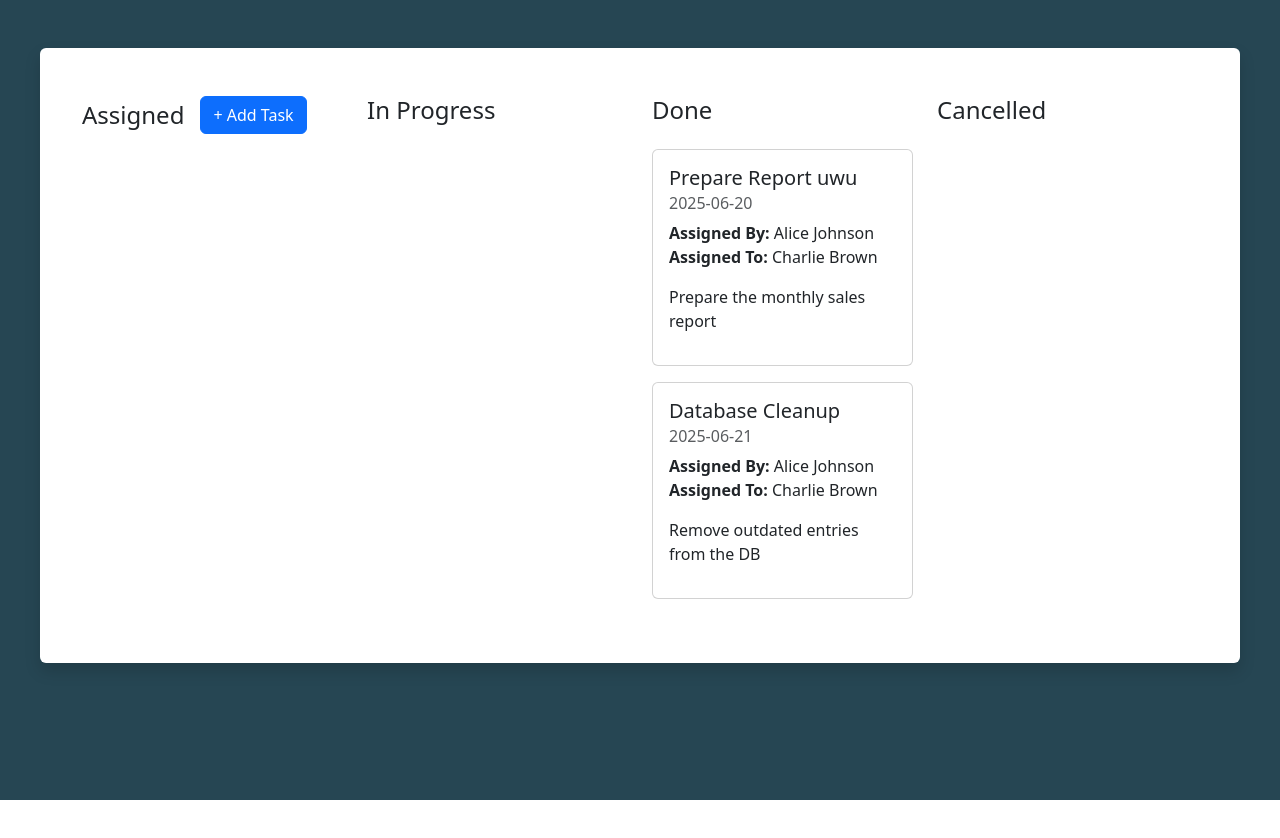
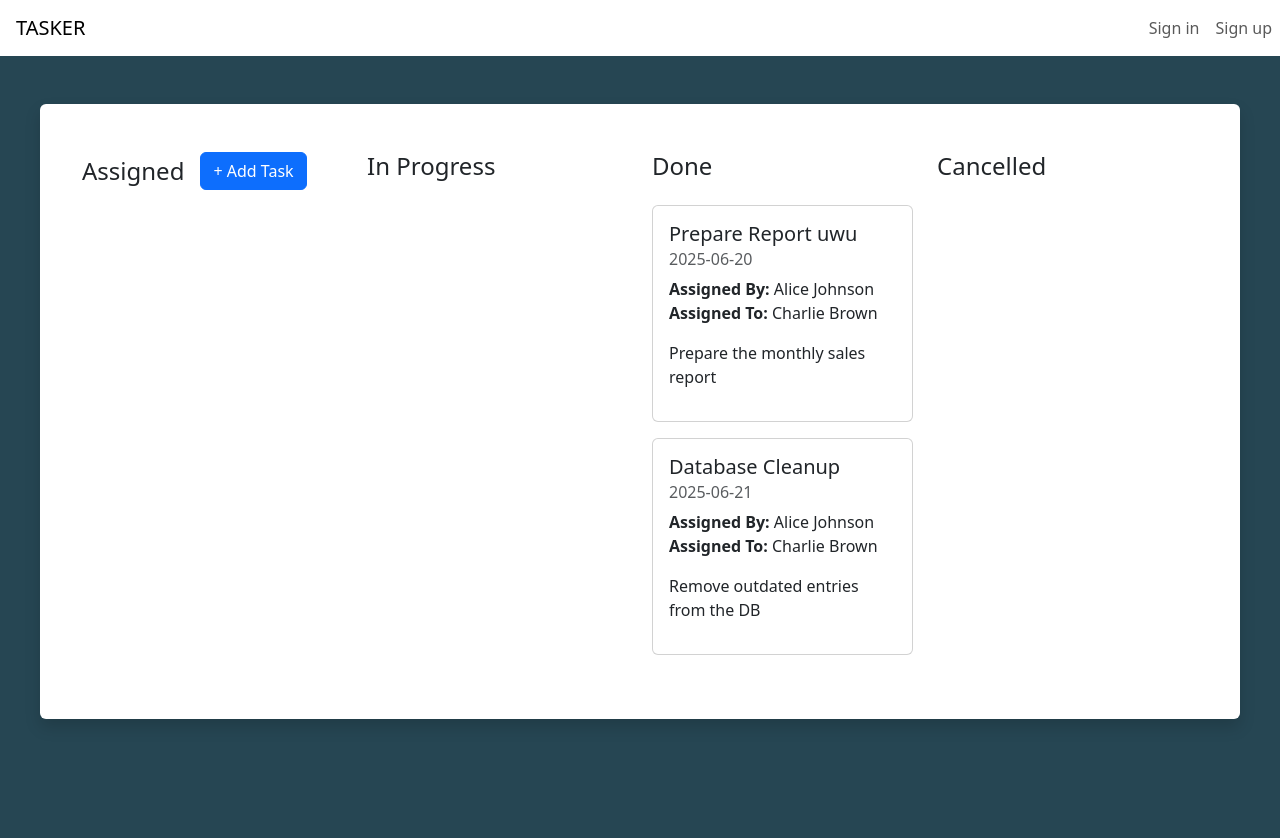
Before and after one commit to nkwiecienn/Tasker, an Angular app in the folder tasker/: page /tasks-view in a window 1280 px wide. Shown: the top 838 px of the page. Before the commit the page ends 800 px from the top, so only its background shows below. Built offline with nearby package versions, Linux system fonts and the light colour scheme; data requests are answered from the project's data file.

Commit message:
addded navbar

```diff
--- a/tasker/src/app/app.component.html
+++ b/tasker/src/app/app.component.html
@@ -1 +1,9 @@
+<nav class="navbar navbar-expand-lg">
+  <a class="navbar-brand ms-3" href="#">TASKER</a>
+
+  <div class="navbar-nav ms-auto">
+    <a class="nav-item nav-link" routerLink="/login">Sign in</a>
+    <a class="nav-item nav-link" routerLink="/register">Sign up</a>
+  </div>
+</nav>
 <router-outlet></router-outlet>
--- a/tasker/src/app/app.routes.ts
+++ b/tasker/src/app/app.routes.ts
@@ -19,11 +19,11 @@ export const routes: Routes = [
   },
   {
     path: '',
-    redirectTo: 'login',
+    redirectTo: 'tasks-view',
     pathMatch: 'full'
   },
   {
     path: '**',
-    redirectTo: 'login'
+    redirectTo: 'tasks-view'
   }
 ];
```
Also changed, not shown: 1 other file (tests, documents, lock files or other folders).
